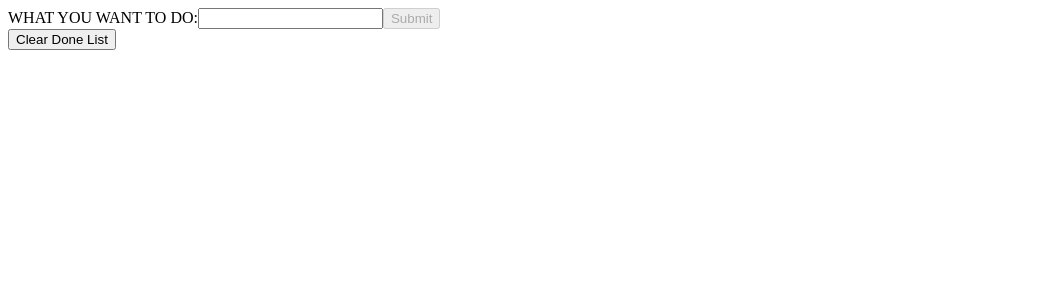
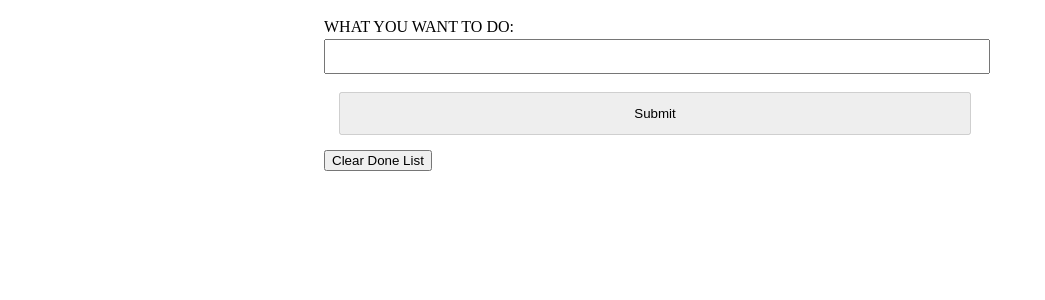
Before and after one commit to evilpeach/Todo-react-redux-typescript, a React app: page / in a window 1280 px wide. Shown: the top 300 px of the page, without its empty margins (0-1045 px from the left). Built offline with nearby package versions, Linux system fonts and the light colour scheme.

Commit message:
update css

```diff
--- a/package.json
+++ b/package.json
@@ -25,6 +25,7 @@
     "html-webpack-plugin": "^3.2.0",
     "redux-logger": "^3.0.6",
     "source-map-loader": "^0.2.4",
+    "style-loader": "^0.23.1",
     "ts-loader": "^5.2.2",
     "typescript": "^3.1.3",
     "typings-for-css-modules-loader": "^1.7.0",
--- a/src/components/AddForm.tsx
+++ b/src/components/AddForm.tsx
@@ -41,15 +41,28 @@ export default class AddForm extends React.Component<DispathProps, State> {
 
   render() {
     const titleValid = (this.state.title) ? false : true;
-    const buttonStyle = 'background-color: white; color: blue; border: 2px solid blue;'
+    const textStyle = {
+      width: '100%',
+      padding: '8px 15px',
+      margin: '3px 0',
+      display: 'inline-block',
+    }
+
+    const buttonStyle = {
+      width: '100%',
+      color: 'black',
+      padding: '12px 20px',
+      margin: '15px 15px',
+      cursor: 'pointer',
+    }
 
     return (
       <form onSubmit={this.handleSubmit}>
         <label>
           WHAT YOU WANT TO DO:
-          <input type="text" name="title" value={this.state.title} onChange={this.handleChange} />
+          <input style={textStyle} type="text" name="title" value={this.state.title} onChange={this.handleChange} />
         </label>
-        <input type="submit" disabled={titleValid} value="Submit" />
+        <input style={buttonStyle} type="submit" disabled={titleValid} value="Submit" />
       </form>
     );
   }
--- a/src/components/App.tsx
+++ b/src/components/App.tsx
@@ -5,8 +5,13 @@ import TodoForm from '../containers/TodoForm';
 
 export default class App extends React.Component {
     render() {
+        const bgStyle = {
+            margin: 'auto',
+            width: '50%',
+            padding: '10px',
+        }
         return (
-            <div>
+            <div style={bgStyle} >
                 <TodoForm />
                 <TodoOptions />
                 <TodoList />
--- a/webpack.config.js
+++ b/webpack.config.js
@@ -33,20 +33,21 @@ module.exports = {
                     }
                 ]
             },
-            // {
-            //     test: /\.css$/,
-            //     include: path.join(__dirname, 'src'),
-            //     use: [
-            //       'style-loader',
-            //       {
-            //         loader: 'typings-for-css-modules-loader',
-            //         options: {
-            //           modules: true,
-            //           namedExport: true
-            //         }
-            //       }
-            //     ]
-            // }
+            {
+                test: /\.css$/,
+                include: path.join(__dirname, 'src'),
+                use: [
+                  'style-loader',
+                  {
+                    loader: 'typings-for-css-modules-loader',
+                    options: {
+                      modules: true,
+                      namedExport: true,
+                      camelCase: true
+                    }
+                  }
+                ]
+            }
         ]
     },
     devtool: "source-map",
```
Also changed, not shown: src/theme/index.ts (deleted), 1 other file (tests, documents, lock files or other folders).
